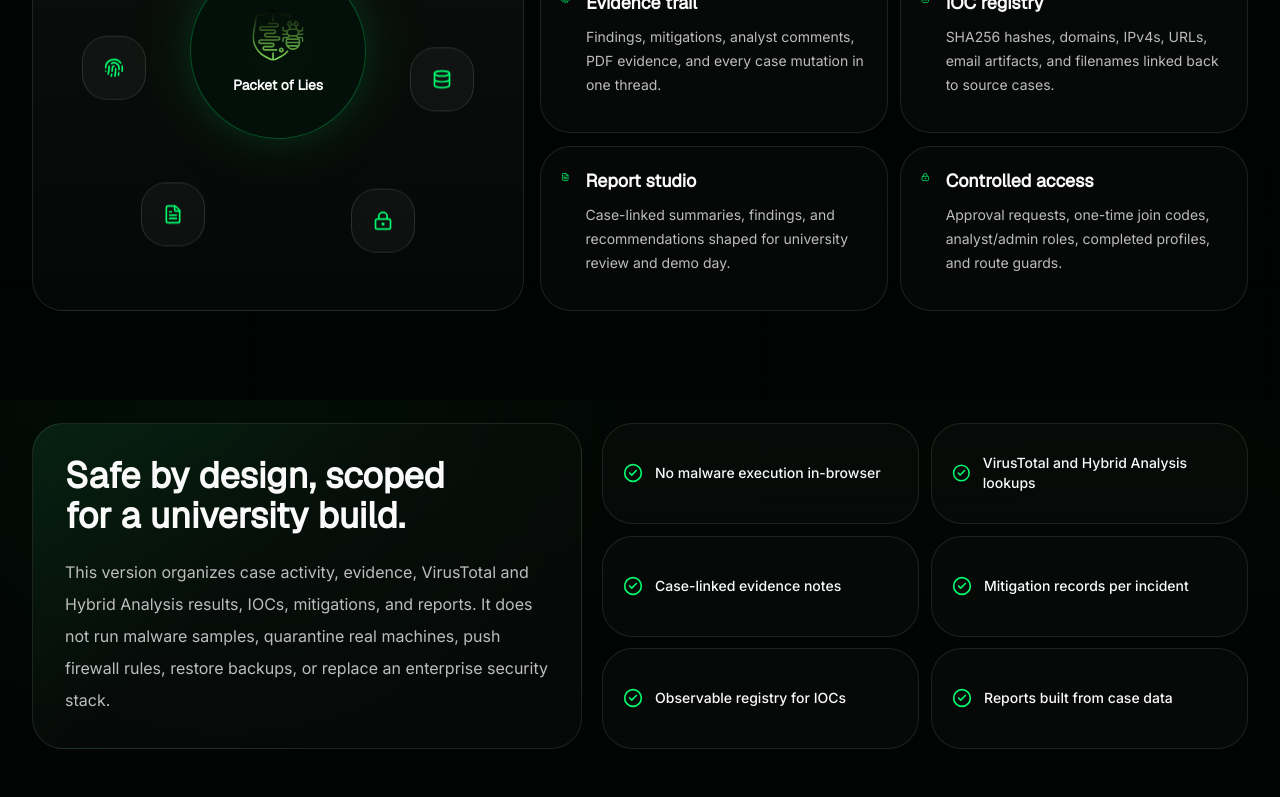
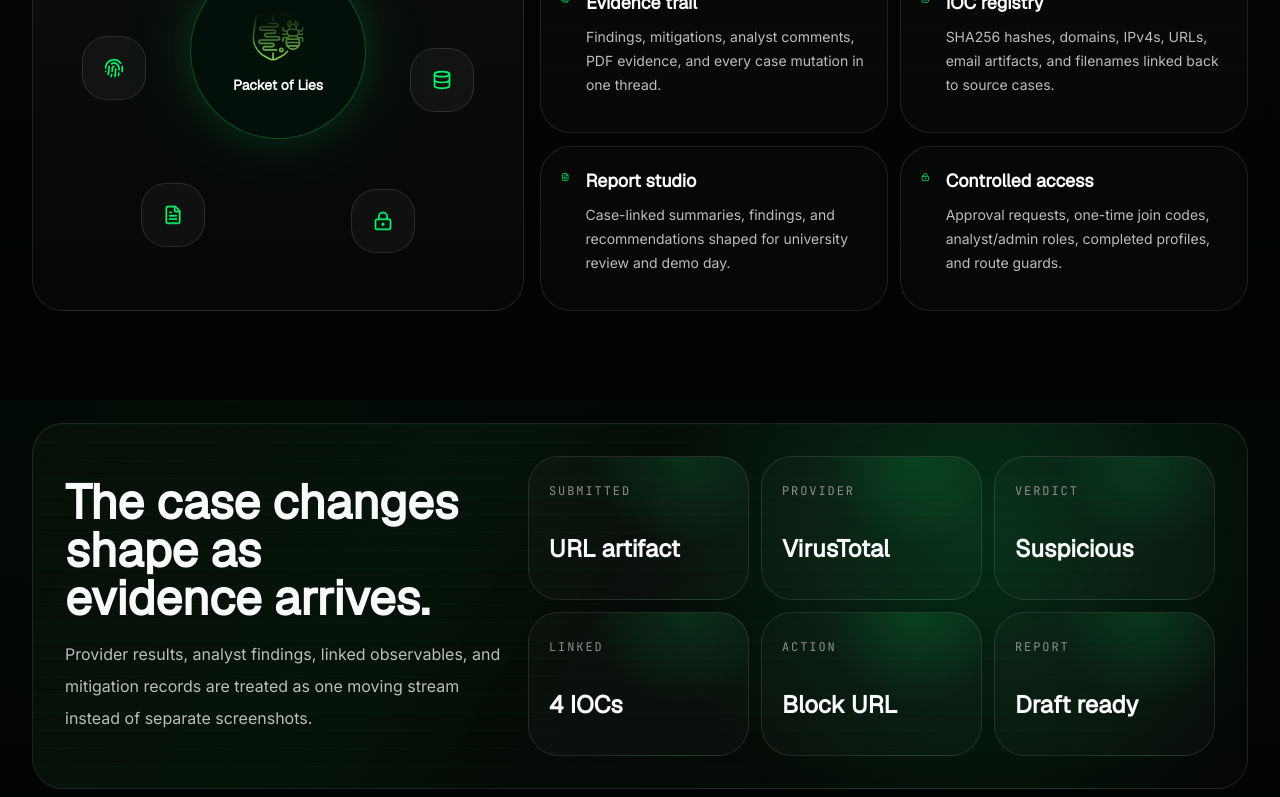
Before and after one commit to methrxd/Packet-of-Lies, a Next.js app: page / in a window 1280 px wide. Shown: the part 2000-2797 px from the top of the page. Built offline with nearby package versions, Linux system fonts and the light colour scheme; no server answers; the database is empty.

Commit message:
landing page section

```diff
--- a/src/app/page.tsx
+++ b/src/app/page.tsx
@@ -4,7 +4,6 @@ import {
   ArrowRight,
   BookOpenCheck,
   BrainCircuit,
-  CheckCircle2,
   Database,
   ExternalLink,
   FileText,
@@ -426,36 +425,6 @@ export default async function HomePage() {
           </div>
         </section>
 
-        <section className="landing-reveal grid gap-5 py-14 lg:grid-cols-[0.92fr_1.08fr]">
-          <div className="statement-panel">
-            <h2 className="font-heading text-4xl font-semibold tracking-normal">
-              Safe by design, scoped for a university build.
-            </h2>
-            <p>
-              This version organizes case activity, evidence, VirusTotal and Hybrid
-              Analysis results, IOCs, mitigations, and reports. It does not run malware
-              samples, quarantine real machines, push firewall rules, restore backups, or
-              replace an enterprise security stack.
-            </p>
-          </div>
-
-          <div className="signal-grid">
-            {[
-              "No malware execution in-browser",
-              "VirusTotal and Hybrid Analysis lookups",
-              "Case-linked evidence notes",
-              "Mitigation records per incident",
-              "Observable registry for IOCs",
-              "Reports built from case data",
-            ].map((item) => (
-              <div key={item} className="signal-row">
-                <CheckCircle2 className="size-5 text-primary" />
-                <span>{item}</span>
-              </div>
-            ))}
-          </div>
-        </section>
-
         <section className="landing-reveal py-14">
           <div className="telemetry-wall">
             <div className="telemetry-wall__copy">
```
